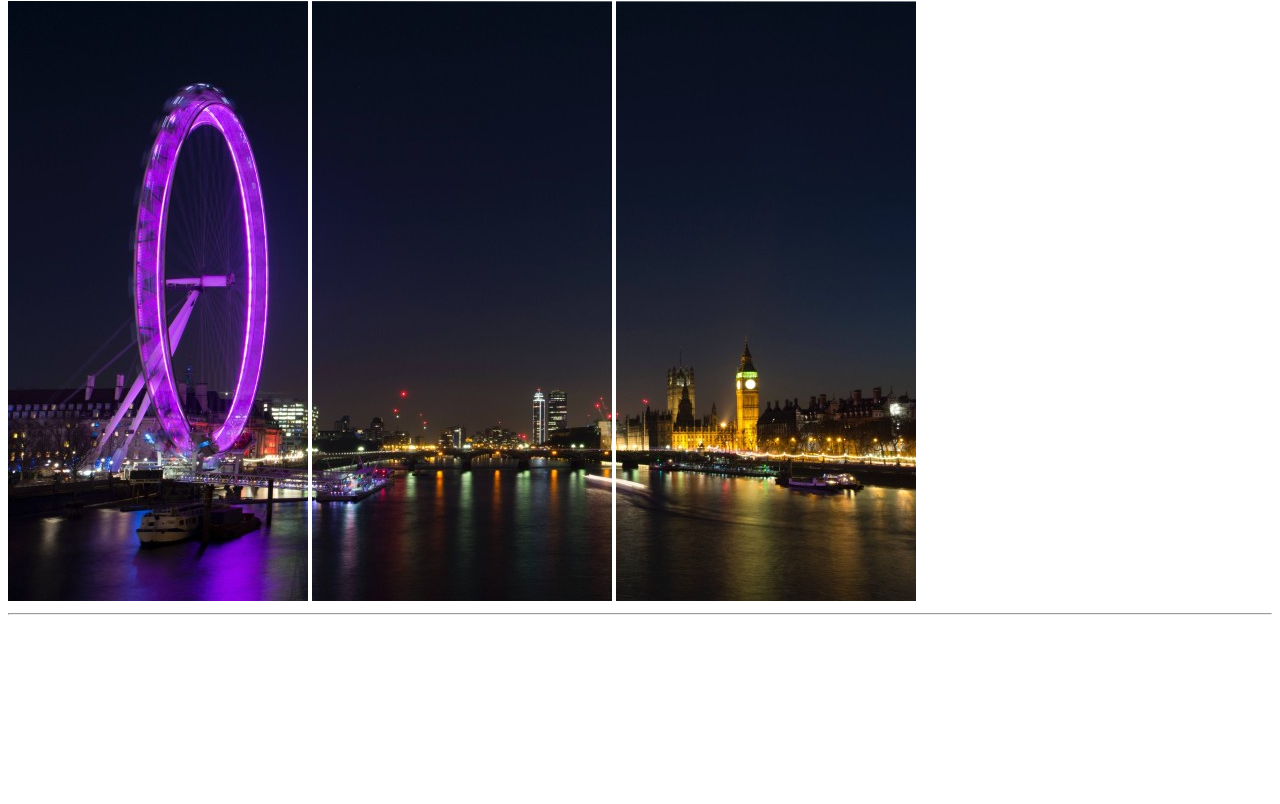
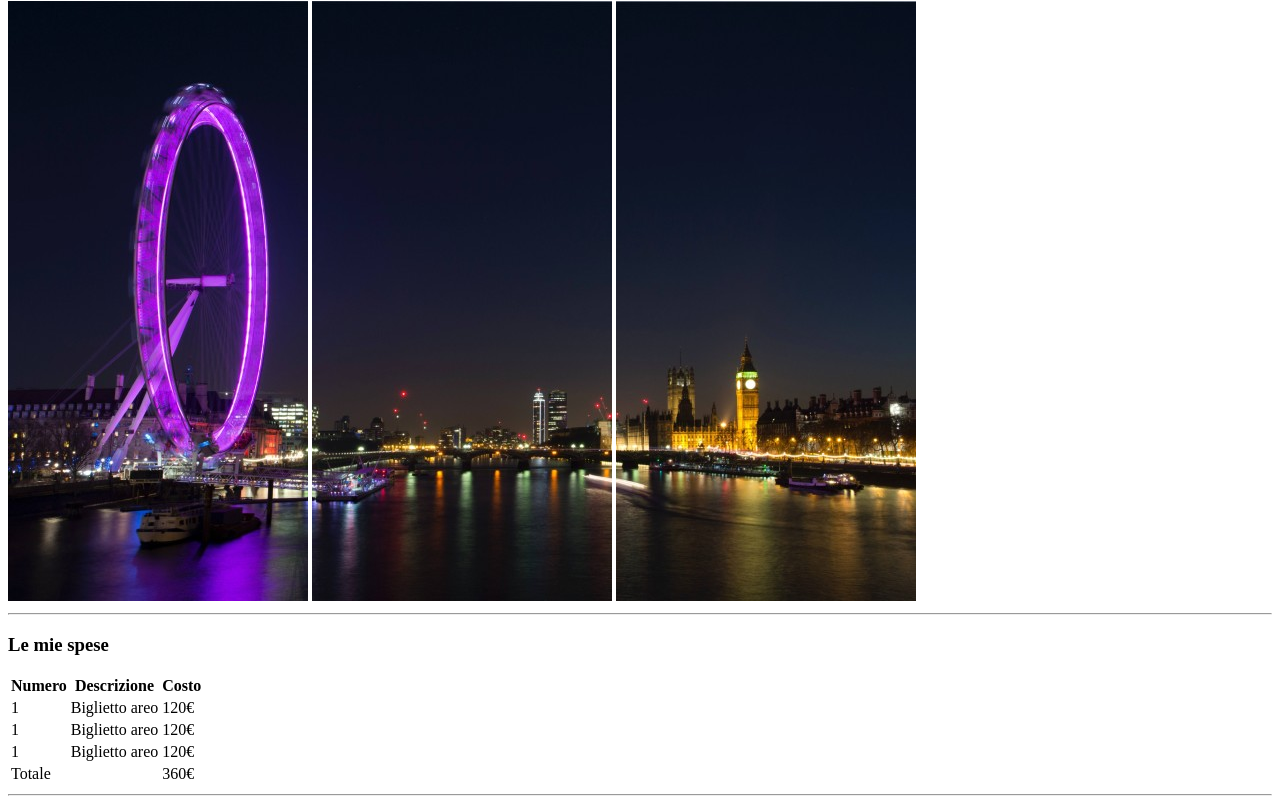
Before and after one commit to AlanDAmario/html-london-trip, a plain HTML site: page index.html in a window 1280 px wide. Shown: the part 79-883 px from the top of the page. Before the commit the page ends 800 px from the top, so only its background shows below. Drawn offline with Linux system fonts and the light colour scheme.

Commit message:
[UPD] table_added

```diff
--- a/index.html
+++ b/index.html
@@ -16,9 +16,57 @@
 
     <main>
 
+        <!-- IMMAGINI DI LONDRA -->
+
         <img src="img/ruota_1.jpg" alt="ruota panoramica">
         <img src="img/ruota_2.jpg" alt="cielo">
         <img src="img/ruota_3.jpg" alt="cielo città">
+
+        <hr>
+
+        <h3>Le mie spese</h3>
+
+        <!-- TABELLA PREZZI -->
+
+        <table>
+
+            <thead>
+                <tr>
+                    <th>Numero</th>
+                    <th>Descrizione</th>
+                    <th>Costo</th>
+                </tr>
+            </thead>
+
+            <tbody>
+                <tr>
+                    <td>1</td>
+                    <td>Biglietto areo</td>
+                    <td>120&euro;</td>
+                </tr>
+
+                <tr>
+                    <td>1</td>
+                    <td>Biglietto areo</td>
+                    <td>120&euro;</td>
+                </tr>
+
+                <tr>
+                    <td>1</td>
+                    <td>Biglietto areo</td>
+                    <td>120&euro;</td>
+                </tr>
+            </tbody>
+
+            <tfoot>
+                <tr>
+                    <td>Totale</td>
+                    <td></td>
+                    <td>360&euro;</td>
+                </tr>
+            </tfoot>
+
+        </table>
 
         <hr>
 
```
